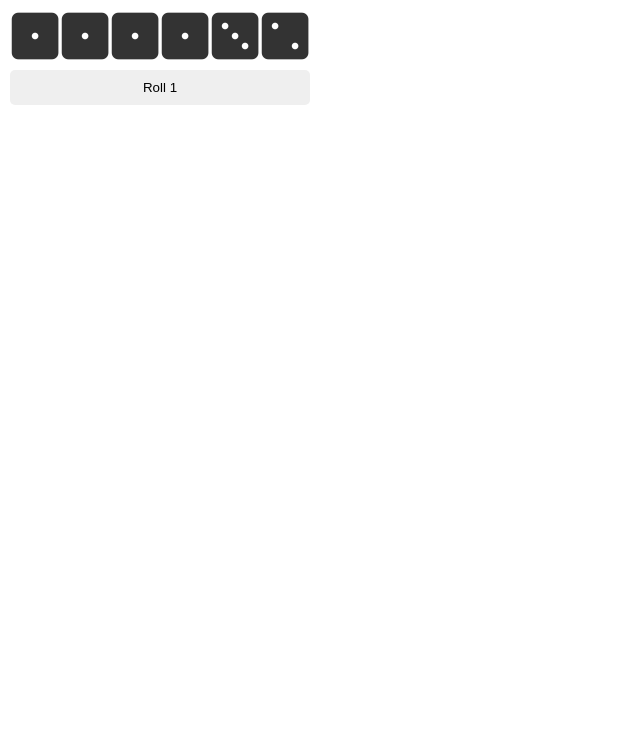
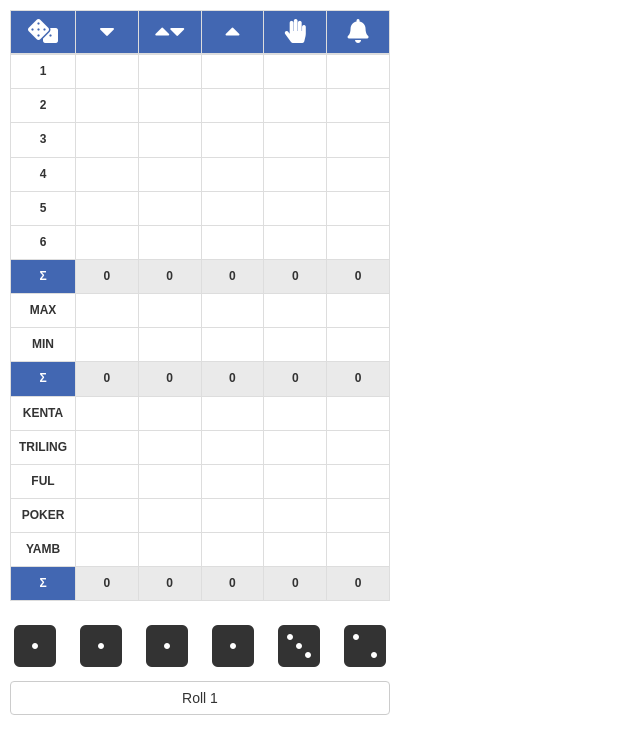
Before and after one commit to savkelita/yahtzee-react-game, a React (Create React App) app: page / in a window 1280 px wide. Shown: the top 754 px of the page, without its empty margins (0-640 px from the left). Built offline with nearby package versions, Linux system fonts and the light colour scheme.

Commit message:
Implementation Ticket Sheet

```diff
--- a/public/index.html
+++ b/public/index.html
@@ -8,6 +8,7 @@
     <title>Yahtzee React Game</title>
     <link rel="manifest" href="%PUBLIC_URL%/manifest.json" />
     <link rel="stylesheet" href="https://use.fontawesome.com/releases/v5.2.0/css/all.css">
+    <link rel="stylesheet" href="https://maxcdn.bootstrapcdn.com/bootstrap/3.3.7/css/bootstrap.min.css">
   </head>
   <body>
     <noscript>You need to enable JavaScript to run this app.</noscript>
--- a/src/assets/css/default.css
+++ b/src/assets/css/default.css
@@ -8,15 +8,19 @@ body {
   font-size: 12px;
 }
 
-button { border: 0px; }
-button:focus { outline: 0; }
+button {
+  border: 0px;
+}
+button:focus {
+  outline: 0!important;
+}
 
 /* Dice Styles */
 .dice {
   width: 50px;
   height: 50px;
   border-radius: 10%;
-    background-color: #FFF;
+  background-color: #fff;
 }
 
 .dice-none {
@@ -24,18 +28,28 @@ button:focus { outline: 0; }
 }
 
 .dice-selected {
-    color: #CB2200;
+  color: #cb2200;
 }
 
-.btn-default {
-    border-radius: 5px;
-    padding: 10px;
+/* Ticket Styles */
+table,
+thead,
+tr,
+tbody,
+th,
+td {
+  text-align: center;
 }
 
-.btn-default:disabled, .btn-default[disabled] {
-    cursor: not-allowed;
+td:hover {
+  background-color: #eaeaea;
+  transition: all 0.5s cubic-bezier(0.075, 0.82, 0.165, 1);
 }
 
-.btn-default:hover {
-    background-color: #ddd;
+.table td {
+  text-align: center;
 }
+
+.selected {
+  background-color: #eaeaea;
+}
--- /dev/null
+++ b/src/game/components/ticket/index.tsx
@@ -0,0 +1,74 @@
+import React from 'react'
+
+export type Column = 'down' | 'free' | 'up' | 'hand' | 'call'
+type Row =
+  | '1'
+  | '2'
+  | '3'
+  | '4'
+  | '5'
+  | '6'
+  | 'sumupper'
+  | 'max'
+  | 'min'
+  | 'summaxmin'
+  | 'kenta'
+  | 'triling'
+  | 'ful'
+  | 'poker'
+  | 'yamb'
+  | 'sumdown'
+
+type GameRow = Array<{ name: Row; value: number | null; call?: boolean }>
+export const gameRowsInitial: GameRow = [
+  { name: '1', value: null },
+  { name: '2', value: null },
+  { name: '3', value: null },
+  { name: '4', value: null },
+  { name: '5', value: null },
+  { name: '6', value: null },
+  { name: 'sumupper', value: 0 },
+  { name: 'max', value: null },
+  { name: 'min', value: null },
+  { name: 'summaxmin', value: 0 },
+  { name: 'kenta', value: null },
+  { name: 'triling', value: null },
+  { name: 'ful', value: null },
+  { name: 'poker', value: null },
+  { name: 'yamb', value: null },
+  { name: 'sumdown', value: 0 },
+]
+
+export const gameColumns: { [key in Column]: GameRow } = {
+  down: gameRowsInitial,
+  free: gameRowsInitial,
+  up: gameRowsInitial,
+  hand: gameRowsInitial,
+  call: gameRowsInitial.map((x) =>
+    x.name === 'sumupper' || x.name === 'summaxmin' || x.name === 'sumdown' ? x : { ...x, call: false },
+  ),
+}
+
+export const sumStyle = 'Σ'
+
+export const columnStyle = (column: Column): JSX.Element => {
+  switch (column) {
+    case 'down':
+      return <i className="fas fa-caret-down fa-2x" />
+    case 'free':
+      return (
+        <span>
+          <i className="fas fa-caret-up fa-2x" />
+          <i className="fas fa-caret-down fa-2x" />
+        </span>
+      )
+    case 'up':
+      return <i className="fas fa-caret-up fa-2x" />
+    case 'hand':
+      return <i className="fas fa-hand-paper fa-2x" />
+    case 'call':
+      return <i className="fas fa-bell fa-2x" />
+    default:
+      return <div />
+  }
+}
--- a/src/game/index.tsx
+++ b/src/game/index.tsx
@@ -1,9 +1,12 @@
 import React, { useState } from 'react'
 import { Dice, initialDice } from '../game/components/dice'
+import { gameColumns, gameRowsInitial, sumStyle, columnStyle, Column } from '../game/components/ticket'
 
 export const App = () => {
   const [roll, setRoll] = useState(1)
   const [dice, setDice] = useState(initialDice())
+  const [gameRow] = useState(gameRowsInitial)
+  const [gameColumn] = useState(gameColumns)
 
   const selectDice = (index: number) => {
     if (roll !== 1) {
@@ -16,10 +19,61 @@ export const App = () => {
     setDice(dice.map((d) => (!d.selected ? { ...d, value: Math.floor(Math.random() * (7 - 1) + 1) } : d)))
   }
 
+  const press = () => {
+    console.log('KLIKNUO!')
+  }
+
   return (
     <div className="App">
-      <div style={{ display: 'flex', flexDirection: 'column', width: 300, padding: 10 }}>
-        <div style={{ display: 'flex', marginBottom: 10 }}>
+      <div style={{ display: 'flex', flexDirection: 'column', width: 400, padding: 10 }}>
+        <table className="table table-bordered">
+          <thead>
+            <tr style={{ backgroundColor: '#4267b2', color: '#FFF' }}>
+              <th className="col-sm-2">
+                <i className="fas fa-dice fa-2x" />
+              </th>
+              {Object.keys(gameColumn).map((col, ci) => (
+                <th key={ci} className="col-sm-2">
+                  {columnStyle(col as Column)}
+                </th>
+              ))}
+            </tr>
+          </thead>
+          <tbody>
+            {gameRow.map((comb, ic) => (
+              <tr
+                style={
+                  comb.name !== 'sumupper' && comb.name !== 'sumdown' && comb.name !== 'summaxmin'
+                    ? {}
+                    : { backgroundColor: '#4267b2', color: '#FFF' }
+                }
+                key={ic}
+              >
+                <th>
+                  {comb.name !== 'sumupper' && comb.name !== 'sumdown' && comb.name !== 'summaxmin'
+                    ? comb.name.toUpperCase()
+                    : sumStyle}
+                </th>
+                {Object.keys(gameColumn).map((col, icol) => (
+                  <td
+                    key={icol}
+                    style={
+                      comb.name !== 'sumupper' && comb.name !== 'sumdown' && comb.name !== 'summaxmin'
+                        ? {}
+                        : { backgroundColor: '#EAEAEA', color: '#333', fontWeight: 'bold' }
+                    }
+                    className={`${col === 'call' && gameColumn[col][ic].call ? 'selected' : ''}`}
+                    // tslint:disable-next-line: jsx-no-lambda
+                    onClick={() => press()}
+                  >
+                    {gameColumn[col as Column][ic].value}
+                  </td>
+                ))}
+              </tr>
+            ))}
+          </tbody>
+        </table>
+        <div style={{ display: 'flex', justifyContent: 'space-between', marginBottom: 10 }}>
           {dice.map((d, i) => (
             <Dice
               key={i}
@@ -32,7 +86,7 @@ export const App = () => {
         <button
           // tslint:disable-next-line: jsx-no-lambda
           onClick={() => rollDice()}
-          className="btn-default"
+          className="btn btn-default btn-block"
           disabled={roll > 3}
         >
           Roll {`${roll > 3 ? '' : roll}`}
```
Lines whose indentation alone changed are shown as unchanged.
